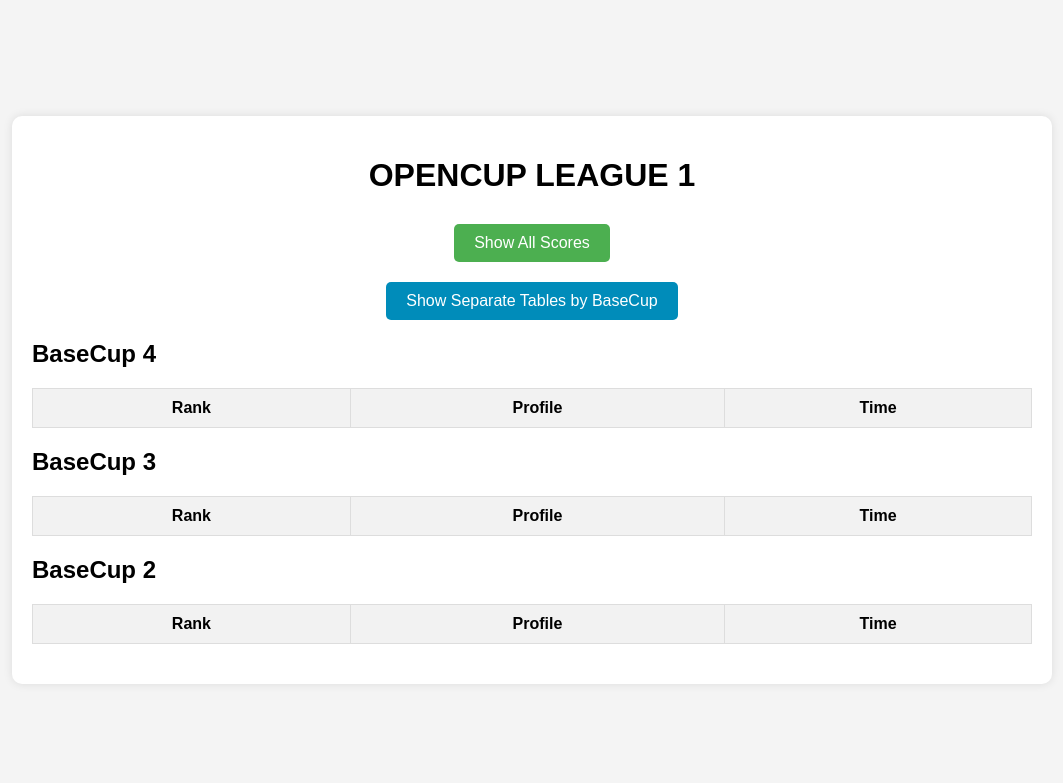
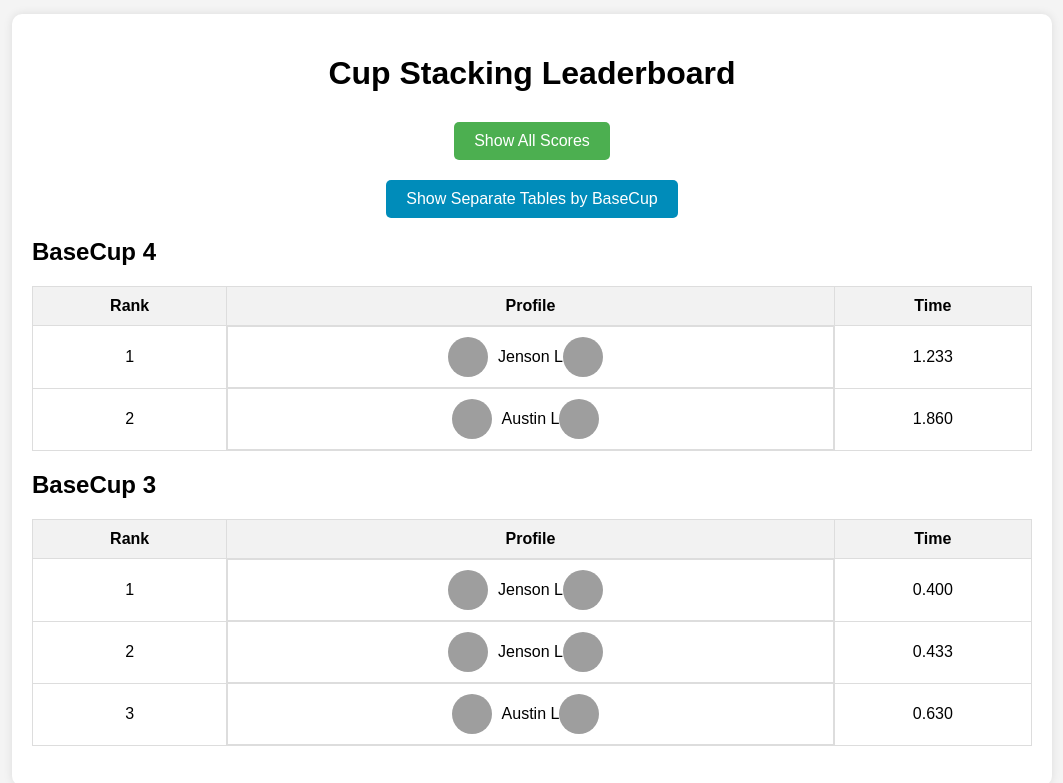
Before and after one commit to jaylocklol/OPENCUPLEAGUE, a plain HTML site: page index.html in a window 1280 px wide. Both pictures are taken after a click on the button "Show Separate Tables by BaseCup". Shown: the whole page, without its empty margins (108-1171 px from the left). Drawn offline with Linux system fonts and the light colour scheme; grey boxes are pictures that could not be loaded.

Commit message:
Update index.html

```diff
--- a/index.html
+++ b/index.html
@@ -3,7 +3,7 @@
 <head>
     <meta charset="UTF-8">
     <meta name="viewport" content="width=device-width, initial-scale=1.0">
-    <title>OPENCUP LEAGUE 1</title>
+    <title>Cup Stacking Leaderboard</title>
     <style>
         body {
             font-family: Arial, sans-serif;
@@ -88,7 +88,7 @@
 <body>
 
     <div class="container">
-        <h1>OPENCUP LEAGUE 1</h1>
+        <h1>Cup Stacking Leaderboard</h1>
 
         <!-- Buttons to Show All Scores and Separate Tables -->
         <button class="show-all-button" onclick="toggleScores()">Show All Scores</button>
@@ -134,24 +134,17 @@
                 </thead>
                 <tbody id="basecup-3-body"></tbody>
             </table>
-
-            <h2>BaseCup 2</h2>
-            <table id="basecup-2-table">
-                <thead>
-                    <tr>
-                        <th>Rank</th>
-                        <th>Profile</th>
-                        <th>Time</th>
-                    </tr>
-                </thead>
-                <tbody id="basecup-2-body"></tbody>
-            </table>
         </div>
     </div>
 
     <script>
-        // Sample CSV Data
+        // Updated CSV Data with your provided scores
         const csvData = [
+            { Initial: "JL", BaseCup: 3, Time: 0.433 },
+            { Initial: "JL", BaseCup: 3, Time: 0.4 },
+            { Initial: "JL", BaseCup: 4, Time: 1.233 },
+            { Initial: "AL", BaseCup: 3, Time: 0.63 },
+            { Initial: "AL", BaseCup: 4, Time: 1.86 }
         ];
 
         // Function to get profile and flag based on initials
@@ -191,7 +184,7 @@
                         ${name} <img src="${flag}" alt="${name}" class="country">
                     </td>
                     <td>${row.BaseCup}</td>
-                    <td>${row.Time.toFixed(2)}</td>
+                    <td>${row.Time.toFixed(3)}</td>
                 `;
 
                 leaderboardBody.appendChild(tr);
@@ -205,7 +198,7 @@
         // Function to show separate tables for each BaseCup
         function showSeparateTables() {
             // Clear and populate BaseCup tables
-            ['2', '3', '4'].forEach(basecup => {
+            ['3', '4'].forEach(basecup => {
                 const tbody = document.getElementById(`basecup-${basecup}-body`);
                 tbody.innerHTML = '';  // Clear existing rows
 
@@ -222,7 +215,7 @@
                             <img src="https://static.vecteezy.com/system/resources/thumbnails/009/292/244/small/default-avatar-icon-of-social-media-user-vector.jpg" alt="${name}">
                             ${name} <img src="${flag}" alt="${name}" class="country">
                         </td>
-                        <td>${row.Time.toFixed(2)}</td>
+                        <td>${row.Time.toFixed(3)}</td>
                     `;
 
                     tbody.appendChild(tr);
```
